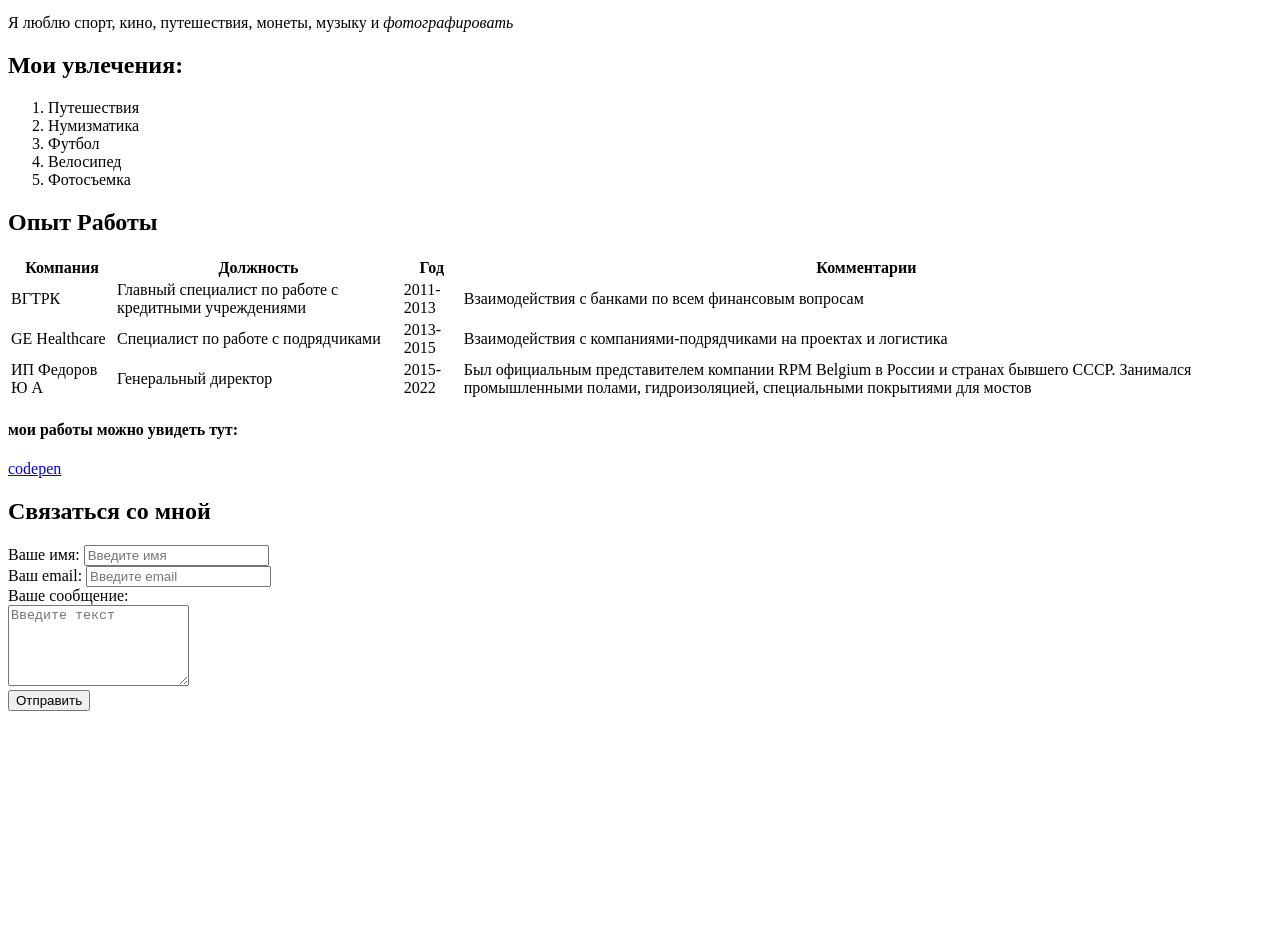
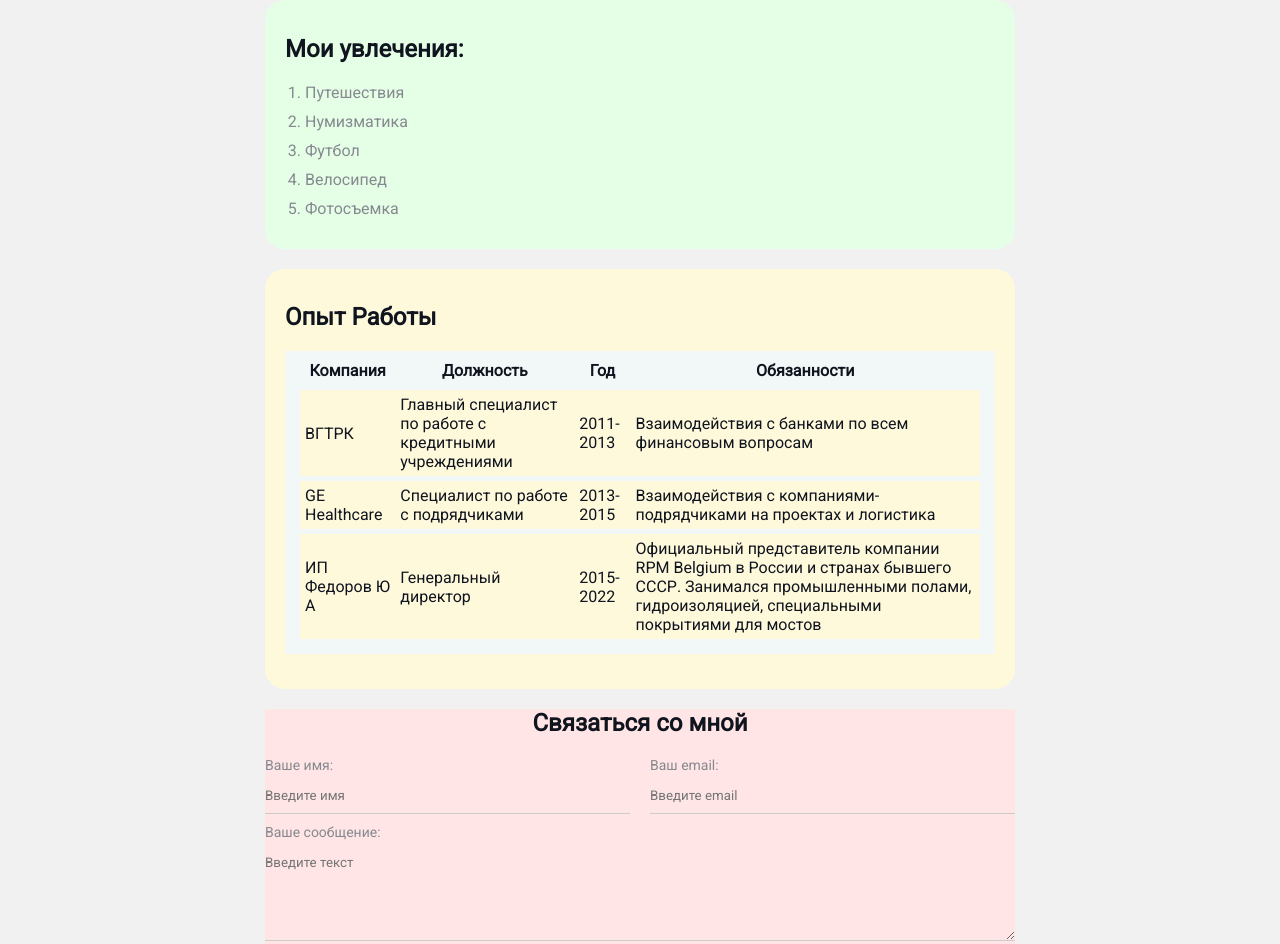
Before and after one commit to hallsman89/resume2, a plain HTML site: page index.html in a window 1280 px wide. Shown: the part 312-1256 px from the top of the page. Before the commit the page ends 1031 px from the top, so only its background shows below. Drawn offline with Linux system fonts and the light colour scheme.

Commit message:
new styles

```diff
--- a/index.html
+++ b/index.html
@@ -6,10 +6,15 @@
     <meta name="viewport" content="width=device-width, initial-scale=1.0">
     <meta name="keywords" content="yuriy, cv, resume">
     <meta name="description" content="Это сайт - резюме Юрия Федорова">
+    <link rel="stylesheet" href="style.css">
     <title>Yuriy Resume</title>
 </head>
 <body>
-    <img src="self.jpg" alt="Юрий Федоров" width="200">
+    <div class="container">
+
+        <div class="info">
+            <img src="avatar.jpeg" alt="Юрий Федоров" class="avatar">
+            <div class="info-text">
 
                 <h1>Юрий Федоров</h1>
 
@@ -17,25 +22,35 @@
 
                 <p>Я люблю спорт, кино, путешествия, монеты, музыку и <em>фотографировать</em></p>
 
+                <h4>мои работы по фронтенду можно увидеть тут:</h4>
+
+                <a href="https://codepen.io/hallsman" target="_blank">codepen</a>
+            </div>
+        </div>
+
+        <div class="card bg-green">
+
             <h2>Мои увлечения:</h2>
 
-    <ol>
+            <ol class="list">
                 <li>Путешествия</li>
                 <li>Нумизматика</li>
                 <li>Футбол</li>
                 <li>Велосипед</li>
                 <li>Фотосъемка</li>
             </ol>
+        </div>
 
+        <div class="card bg-yellow">
             <h2>Опыт Работы</h2>
 
-    <table>
+            <table class="table">
                 <thead>
                     <tr>
                         <th>Компания</th>
                         <th>Должность</th>
                         <th>Год</th>
-                <th>Комментарии</th>
+                        <th>Обязанности</th>
                     </tr>
                 </thead>
                 <tbody>
@@ -55,35 +70,34 @@
                         <td>ИП Федоров Ю А</td>
                         <td>Генеральный директор</td>
                         <td>2015-2022</td>
-                <td>Был официальным представителем компании RPM Belgium в России и странах бывшего СССР. Занимался промышленными полами, гидроизоляцией, специальными покрытиями для мостов</td>
+                        <td>Официальный представитель компании RPM Belgium в России и странах бывшего СССР. Занимался промышленными полами, гидроизоляцией, специальными покрытиями для мостов</td>
                     </tr>
                 </tbody>
             </table>
+        </div>
 
-    <h4>мои работы можно увидеть тут:</h4>
-
-    <a href="https://codepen.io/hallsman" target="_blank">codepen</a>
-
+        <form action="/" class="form bg-red">
             <h2>Связаться со мной</h2>
 
-    <form action="/">
-        <div>
+            <div class="form-row">
+                <div class="form-group">
                     <label for="name">Ваше имя:</label>
                     <input type="text" id="name" placeholder="Введите имя">
                 </div>
 
-        <div>
+                <div class="form-group">
                     <label for="email">Ваш email:</label>
                     <input type="email" id="email" placeholder="Введите email">
                 </div>
+             </div>
 
-        <div>
+            <div class="form-group">
                 <label for="message">Ваше сообщение:</label>
-            <br>
                 <textarea id="message" cols="20" rows="5" placeholder="Введите текст"></textarea>
             </div>
 
-        <input type="submit" value="Отправить">
+            <input class="btn" type="submit" value="Отправить">
         </form>
+    </div>
 </body>
 </html>
--- /dev/null
+++ b/style.css
@@ -0,0 +1,175 @@
+@import url("https://fonts.googleapis.com/css?family=Roboto&display=swap");
+
+body {
+    font-family: 'Roboto', sans-serif;
+    font-size: 16px;
+    font-weight: normal;
+    background: #f1f1f1;
+    color: #0f141e
+}
+
+a {
+    color: #000;
+    text-decoration: none;
+}
+
+a:hover {
+    text-decoration: underline;
+}
+
+a:active {
+    color: blue;
+}
+
+a:visited {
+    color: grey;
+}
+
+.container {
+    max-width: 750px;
+    margin: auto;
+    padding-top: 30px;
+}
+
+.avatar {
+    width: 190px;
+    border-radius: 28px;
+    box-shadow: 4px 4px 14px rgba(0, 0, 0, .25);
+}
+
+.info {
+    margin-bottom: 20px;
+    display: flex;
+
+}
+
+.info-text {
+    margin-left: 40px;
+}
+
+.info-text p {
+    font-style: italic;
+    font-weight: bold;
+    color: #86898f;
+    margin: 0;
+}
+
+.info-text h4 {
+    margin-bottom: 10px;
+}
+
+@media (max-width: 650px) {
+    .info {
+        display: block;
+        text-align: center;
+    }
+}
+
+.card {
+    border-radius: 20px;
+    padding: 15px 20px;
+    margin-bottom: 20px;
+}
+
+.bg-yellow {
+    background: #fff9dc;
+}
+
+.bg-red {
+    background: #ffe5e5;
+}
+
+.bg-green {
+    background: #e5ffe7;
+}
+
+.btn {
+    background: #111;
+    padding: 15px 20px;
+    color: #fff;
+    border: none;
+    font-family: inherit;
+    cursor: pointer;
+}
+
+.btn:hover {
+    opacity: 0.8;
+}
+
+.list {
+    padding: 0 20px;
+}
+
+.list li {
+    color: #86898f;
+    margin-bottom: 10px;
+}
+
+.table {
+	width: 100%;
+	margin-bottom: 20px;
+	border: 15px solid #F2F8F8;
+	border-top: 5px solid #F2F8F8;
+	border-collapse: collapse;
+}
+
+.table th {
+	font-weight: bold;
+	padding: 5px;
+	background: #F2F8F8;
+	border: none;
+	border-bottom: 5px solid #F2F8F8;
+}
+.table td {
+	padding: 5px;
+	border: none;
+	border-bottom: 5px solid #F2F8F8;
+}
+
+.form h2 {
+    text-align: center;
+}
+
+.form-row {
+    margin-bottom: 10px;
+    display: flex;
+}
+
+.form-row .form-group {
+    margin-right: 20px;
+    width: 50%;
+}
+
+.form-row .form-group:last-child {
+    margin-right: 0;
+}
+
+@media (max-width: 650px) {
+    .form-row {
+        display: block;
+    }
+
+    .form-row .form-group {
+        width: 100%;
+        margin-right: 0;
+        margin-bottom: 10px;
+    }
+}
+
+.form-group label {
+    display: block;
+    font-size: 14px;
+    color: #86898f;
+}
+
+.form-group input, .form-group textarea {
+    width: 100%;
+    box-sizing: border-box;
+    border: none;
+    background: transparent;
+    border-bottom: 1px solid #ccc;
+    color: #000;
+    padding: 15px 0 10px;
+    outline: none;
+    font-family: inherit;
+}
```
Also changed, not shown: avatar.jpeg (added). Lines whose indentation alone changed are shown as unchanged.
